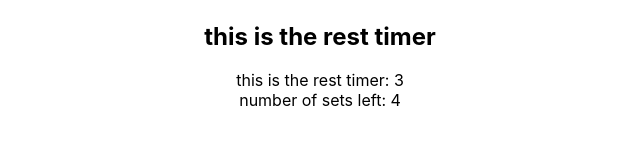
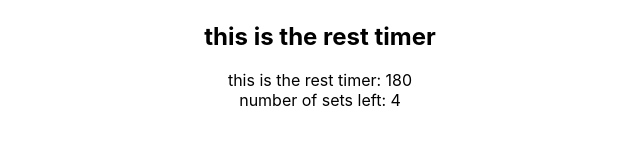
Before and after one commit to jhmccandless/hangboard-workout, a React (Create React App) app: page / in a window 1280 px wide. Both pictures are taken after a click on the button "Lets workout!". Shown: the part 236-380 px from the top of the page, without its empty margins (320-960 px from the left). Built offline with nearby package versions, Linux system fonts and the light colour scheme.

Commit message:
just a few more small details

```diff
--- a/src/components/RestTimerUI.jsx
+++ b/src/components/RestTimerUI.jsx
@@ -15,10 +15,11 @@ function RestTimerUI({
       setRestingTime(restTime);
       resetRestTimer();
     } else if (isRestActive) {
-      setTimeout(() => {
+      const timer1 = setTimeout(() => {
         setRestingTime((restingTime) => {
           return restingTime - 1;
         });
+        return () => window.clearTimeout(timer1);
       }, 1000);
     }
   }, [
--- a/src/components/WorkoutFormUI.jsx
+++ b/src/components/WorkoutFormUI.jsx
@@ -25,7 +25,7 @@ function WorkoutFormUI({ setWorkoutParams, hangTime }) {
         <input type="text" defaultValue="3" name="downTime"></input>
         <br />
         <label htmlFor="restTime">Rest Time</label>
-        <input type="text" defaultValue="3" name="restTime"></input>
+        <input type="text" defaultValue="180" name="restTime"></input>
         <br />
         <label htmlFor="repsTotal">Reps</label>
         <input type="text" defaultValue="6" name="repsTotal"></input>
```
